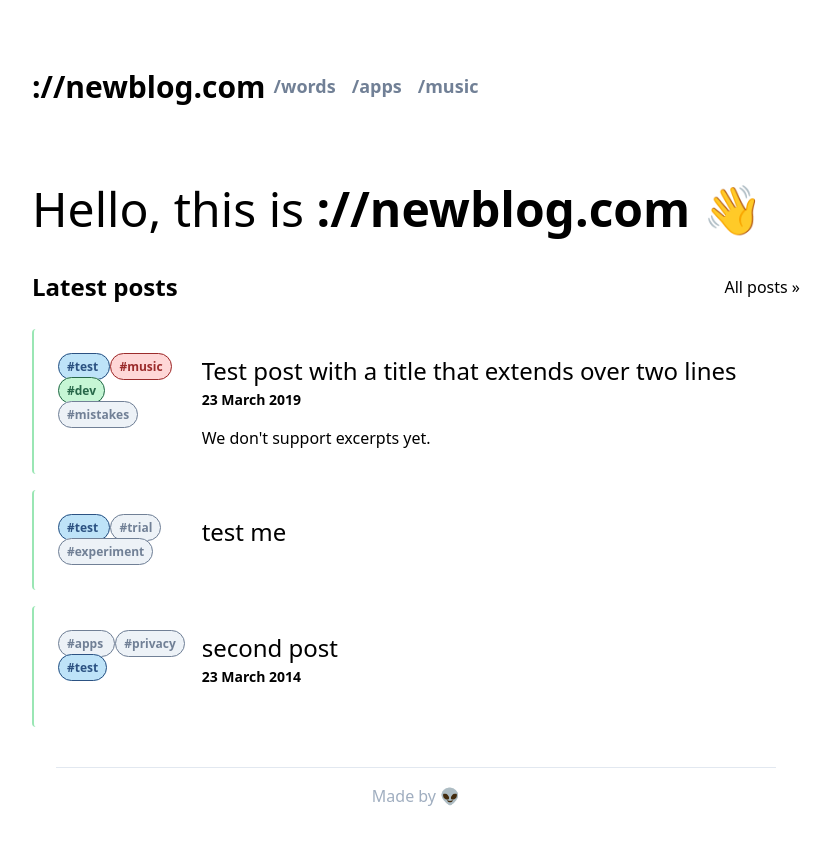
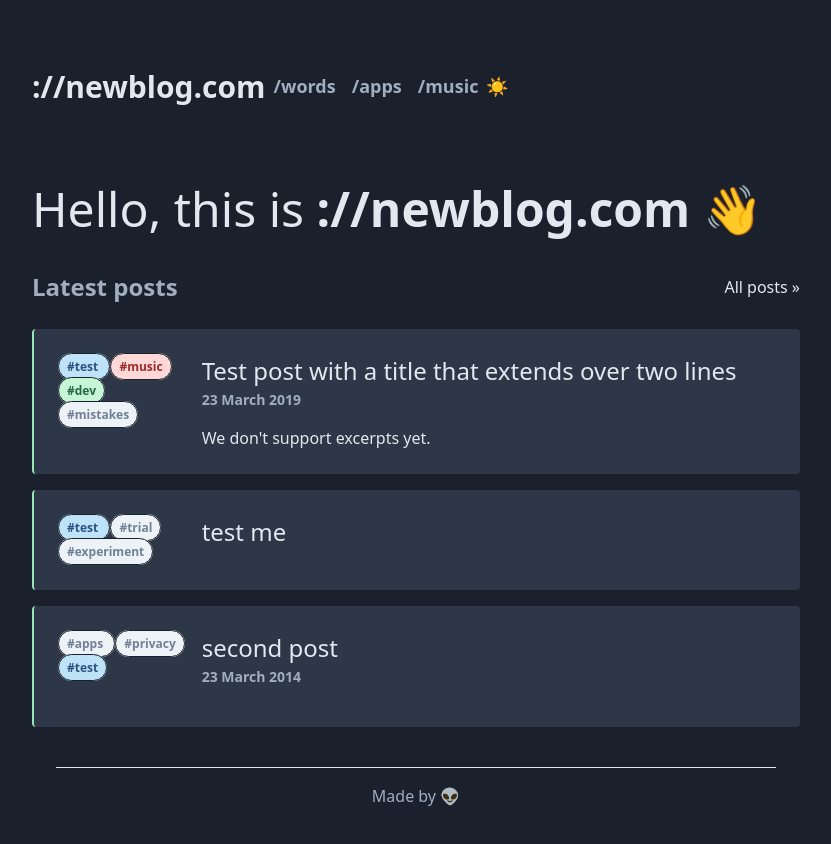
Before and after one commit to NorfolkDev/norfolkdevelopers-website, a Next.js app: page / in a window 1280 px wide. Shown: the top 844 px of the page, without its empty margins (224-1055 px from the left). Built offline with nearby package versions, Linux system fonts and the light colour scheme.

Commit message:
Add theme toggle

```diff
--- a/src/components/layout/Layout.tsx
+++ b/src/components/layout/Layout.tsx
@@ -2,6 +2,7 @@ import Link from "next/link";
 import config from "../../../site.config";
 import Head from "next/head";
 import siteConfig from "../../../site.config";
+import { useState } from "react";
 
 const navLinks = [
   { url: `/${config.postsDirectory}`, label: "words" },
@@ -15,15 +16,19 @@ type Props = {
 };
 
 export default function Layout({ children, location }: Props) {
+  const [theme, setTheme] = useState("dark");
+
   return (
-    <>
+    <div
+      className={`theme-${theme} text-foreground-primary px-8 bg-background-primary duration-200`}
+    >
       <Head>
         <title>{siteConfig.siteName}</title>
         <meta name="viewport" content="width=device-width, initial-scale=1" />
         <meta name="description" content={siteConfig.description} />
       </Head>
 
-      <div className="flex flex-col min-h-screen ml-auto mr-auto w-full md:w-4/5 lg:max-w-3xl">
+      <div className=" flex flex-col min-h-screen ml-auto mr-auto w-full md:w-4/5 lg:max-w-3xl">
         <header className="mt-6 md:mt-16 md:mb-16 md:flex fade-out">
           <h1 className="inset font-extrabold text-3xl hover:text-blue-600 self-center">
             <Link href="/">
@@ -33,18 +38,23 @@ export default function Layout({ children, location }: Props) {
           <nav className="inset text-lg font-normal align-middle justify-center self-center">
             {navLinks.map((navLink) => (
               <Link href={navLink.url} key={navLink.label}>
-                <a className="pr-2 pl-2 font-semibold text-gray-600 hover:text-blue-400">
+                <a className="pr-2 pl-2 font-semibold text-foreground-secondary hover:text-blue-400">
                   /{navLink.label}
                 </a>
               </Link>
             ))}
+            <button
+              onClick={() => setTheme(theme === "dark" ? "light" : "dark")}
+            >
+              {theme === "dark" ? "☀️" : "😎"}
+            </button>
           </nav>
         </header>
         <main className="flex-grow">{children}</main>
-        <footer className="inset m-6 border-t py-4 text-base text-gray-500 text-center">
+        <footer className="inset m-6 border-t py-4 text-base text-foreground-secondary text-center">
           Made by 👽
         </footer>
       </div>
-    </>
+    </div>
   );
 }
```
